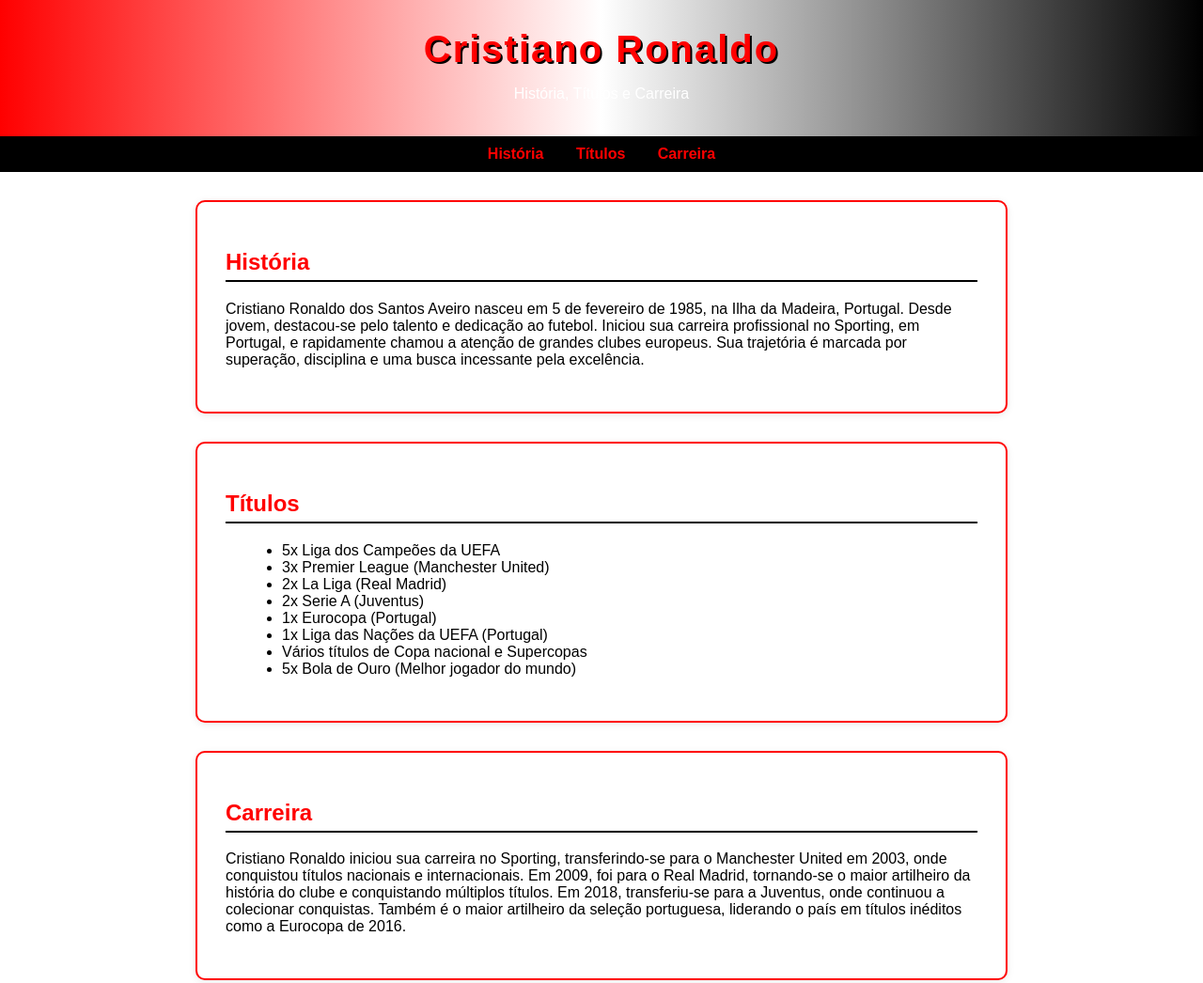
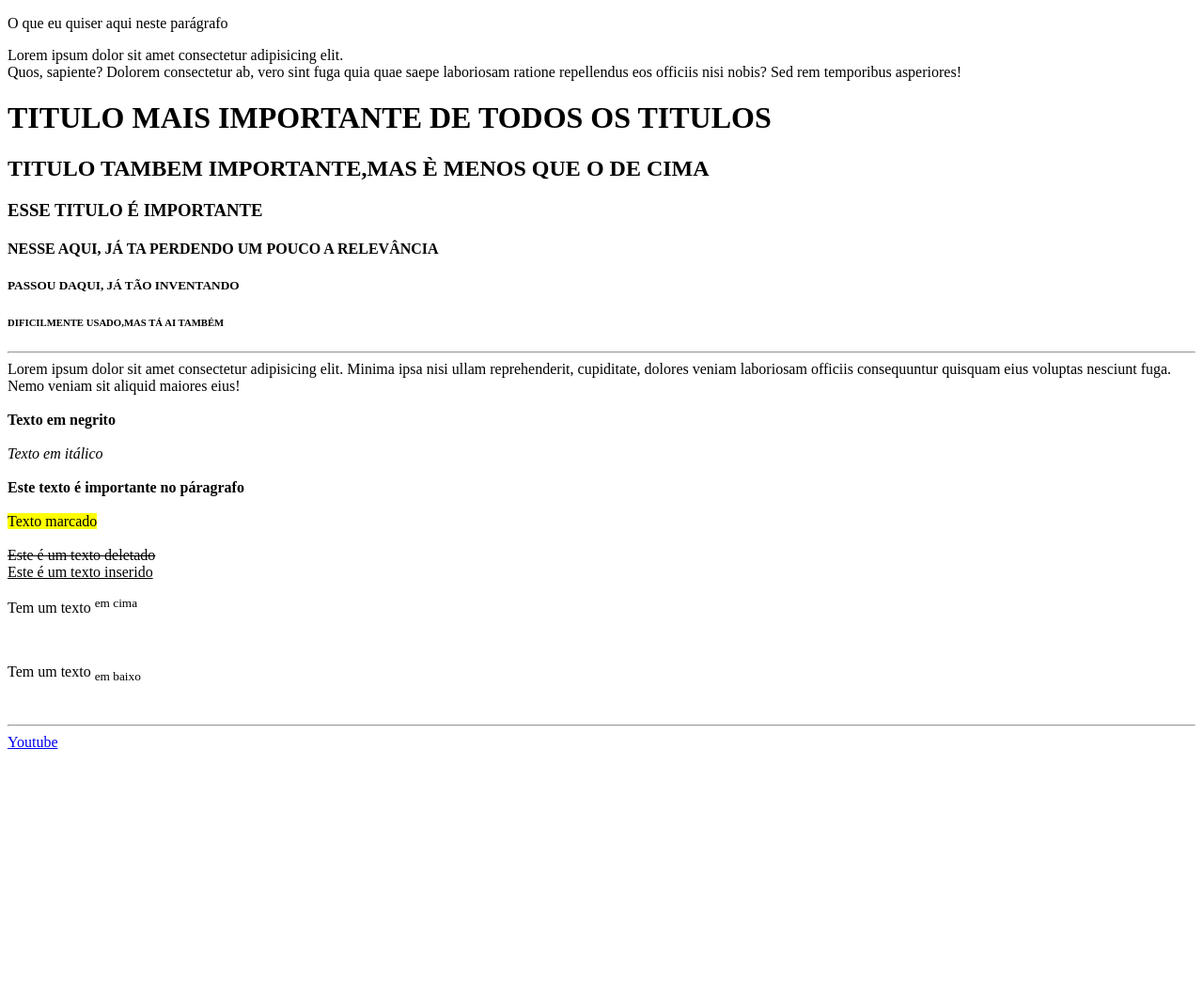
Before and after one commit to Guimm1/DDS-20-GUILHERME-HTML-CSS, a plain HTML site: page 01 - aula/index.html in a window 1280 px wide. Shown: the top 1046 px of the page at 94% size. After the commit the page ends 969 px from the top, so only its background shows below. Drawn offline with Linux system fonts and the light colour scheme.

Commit message:
Criando as primeiras tags

```diff
--- a/01 - aula/index.html
+++ b/01 - aula/index.html
@@ -1,103 +1,81 @@
 <!DOCTYPE html>
-<html lang="pt-br">
+<html lang="pt-BR">
   <head>
-    <meta charset="UTF-8">
-    <title>Cristiano Ronaldo - História, Títulos e Carreira</title>
-    <style>
-        body {
-            background-color: #fff;
-            color: #000;
-            font-family: Arial, sans-serif;
-            margin: 0;
-            padding: 0;
-        }
-        header {
-            background: linear-gradient(90deg, #ff0000 0%, #fff 50%, #000 100%);
-            color: #fff;
-            padding: 30px 0 20px 0;
-            text-align: center;
-        }
-        h1 {
-            margin: 0;
-            font-size: 2.5em;
-            letter-spacing: 2px;
-            color: #ff0000;
-            text-shadow: 2px 2px 0 #000;
-        }
-        nav {
-            background-color: #000;
-            color: #fff;
-            padding: 10px 0;
-            text-align: center;
-        }
-        nav span {
-            margin: 0 15px;
-            font-weight: bold;
-            color: #ff0000;
-        }
-        section {
-            max-width: 800px;
-            margin: 30px auto;
-            background: #fff;
-            border: 2px solid #ff0000;
-            border-radius: 10px;
-            padding: 30px;
-            box-shadow: 0 2px 8px rgba(0,0,0,0.08);
-        }
-        h2 {
-            color: #ff0000;
-            border-bottom: 2px solid #000;
-            padding-bottom: 5px;
-        }
-        ul {
-            margin-left: 20px;
-        }
-        footer {
-            background-color: #ff0000;
-            color: #fff;
-            text-align: center;
-            padding: 15px 0;
-            margin-top: 40px;
-        }
-    </style>
+    <meta charset="UTF-8" />
+    <meta name="viewport" content="width=device-width, initial-scale=1.0" />
+    <title>Aula 1-HTML</title>
   </head>
   <body>
-    <header>
-        <h1>Cristiano Ronaldo</h1>
-        <p>História, Títulos e Carreira</p>
-    </header>
-    <nav>
-        <span>História</span>
-        <span>Títulos</span>
-        <span>Carreira</span>
-    </nav>
-    <section>
-        <h2>História</h2>
+    <!--A tag p é para fazer paragráfos-->
+    <p>O que eu quiser aqui neste parágrafo</p>
+
     <p>
-            Cristiano Ronaldo dos Santos Aveiro nasceu em 5 de fevereiro de 1985, na Ilha da Madeira, Portugal. Desde jovem, destacou-se pelo talento e dedicação ao futebol. Iniciou sua carreira profissional no Sporting, em Portugal, e rapidamente chamou a atenção de grandes clubes europeus. Sua trajetória é marcada por superação, disciplina e uma busca incessante pela excelência.
+      Lorem ipsum dolor sit amet consectetur adipisicing elit.<br />
+      Quos, sapiente? Dolorem consectetur ab, vero sint fuga quia quae saepe
+      laboriosam ratione repellendus eos officiis nisi nobis? Sed rem temporibus
+      asperiores!
     </p>
-    </section>
-    <section>
-        <h2>Títulos</h2>
-        <ul>
-            <li>5x Liga dos Campeões da UEFA</li>
-            <li>3x Premier League (Manchester United)</li>
-            <li>2x La Liga (Real Madrid)</li>
-            <li>2x Serie A (Juventus)</li>
-            <li>1x Eurocopa (Portugal)</li>
-            <li>1x Liga das Nações da UEFA (Portugal)</li>
-            <li>Vários títulos de Copa nacional e Supercopas</li>
-            <li>5x Bola de Ouro (Melhor jogador do mundo)</li>
-        </ul>
-    </section>
-    <section>
-        <h2>Carreira</h2>
-        <p>
-            Cristiano Ronaldo iniciou sua carreira no Sporting, transferindo-se para o Manchester United em 2003, onde conquistou títulos nacionais e internacionais. Em 2009, foi para o Real Madrid, tornando-se o maior artilheiro da história do clube e conquistando múltiplos títulos. Em 2018, transferiu-se para a Juventus, onde continuou a colecionar conquistas. Também é o maior artilheiro da seleção portuguesa, liderando o país em títulos inéditos como a Eurocopa de 2016.
-        </p>
-    </section>
-    <footer>
-        Página criada com as cores do SPFC | &copy; 2024
-    </footer>
+
+    <!-- tags h para TITULOS -->
+    <h1>TITULO MAIS IMPORTANTE DE TODOS OS TITULOS</h1>
+    <h2>TITULO TAMBEM IMPORTANTE,MAS È MENOS QUE O DE CIMA</h2>
+    <h3>ESSE TITULO É IMPORTANTE</h3>
+    <h4>NESSE AQUI, JÁ TA PERDENDO UM POUCO A RELEVÂNCIA</h4>
+    <h5>PASSOU DAQUI, JÁ TÃO INVENTANDO</h5>
+    <h6>DIFICILMENTE USADO,MAS TÁ AI TAMBÉM</h6>
+
+    <hr />
+
+    <text
+      >Lorem ipsum dolor sit amet consectetur adipisicing elit. Minima ipsa nisi
+      ullam reprehenderit, cupiditate, dolores veniam laboriosam officiis
+      consequuntur quisquam eius voluptas nesciunt fuga. Nemo veniam sit aliquid
+      maiores eius!</text
+    >
+
+    <br />
+    <br />
+
+    <b>Texto em negrito</b>
+
+    <br />
+    <br />
+
+    <i>Texto em itálico</i>
+
+    <br />
+    <br />
+
+    <strong>Este texto é importante no páragrafo</strong>
+
+    <br />
+    <br />
+
+    <mark>Texto marcado</mark>
+
+    <br />
+    <br />
+
+    <del>Este é um texto deletado</del>
+
+    <br>
+
+    <ins>Este é um texto inserido</ins>
+
+    <br>
+    <p>Tem um texto <sup>em cima</sup></p>
+    <br>
+    <p>Tem um texto <sub>em baixo</sub></p>
+    <br>
+
+    <hr>
+
+    <a href="https://www.youtube.com/" target="_blank">
+        Youtube
+    </a>
+
+    <br><br><br><br><br><br><br><br><br><br>
+
+
   </body>
 </html>
```
Also changed, not shown: Exercicios/Exercicio-1/index.html (added, +75 -0 lines). Lines whose indentation alone changed are shown as unchanged.
